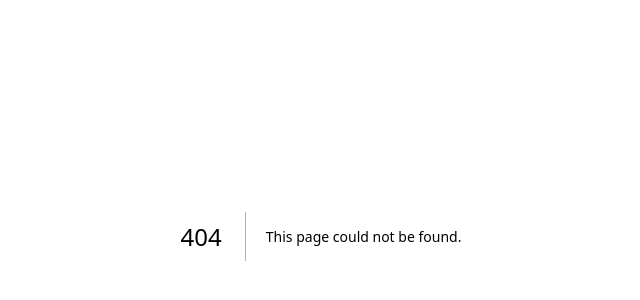
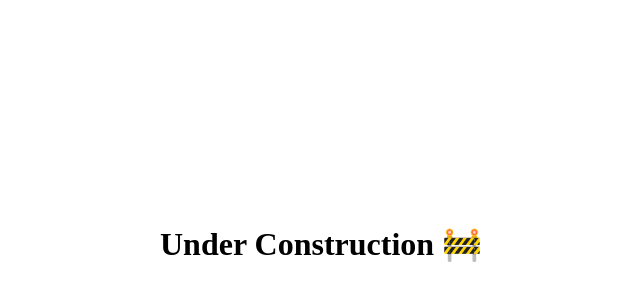
Before and after one commit to shasherazi/portfolio, a Next.js app: page /blog in a window 1280 px wide. Before the commit this address had no page. Shown: the part 164-464 px from the top of the page, without its empty margins (319-959 px from the left). Built offline with nearby package versions, Linux system fonts and the light colour scheme; a web font is replaced by a local one.

Commit message:
Added blog route

```diff
--- /dev/null
+++ b/src/app/blog/page.tsx
@@ -0,0 +1,7 @@
+export default function Blog() {
+  return (
+    <div className="blog h-screen flex items-center justify-center px-5">
+      <h1 className="text-4xl font-sans text-center">Under Construction 🚧</h1>
+    </div>
+  );
+}
```
